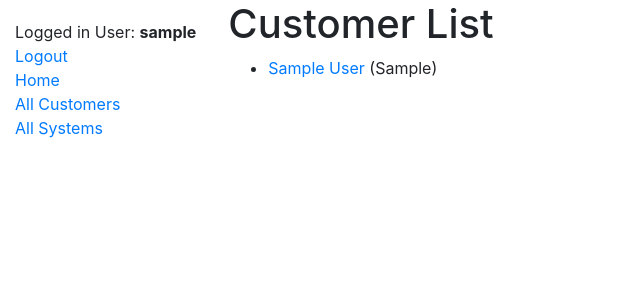
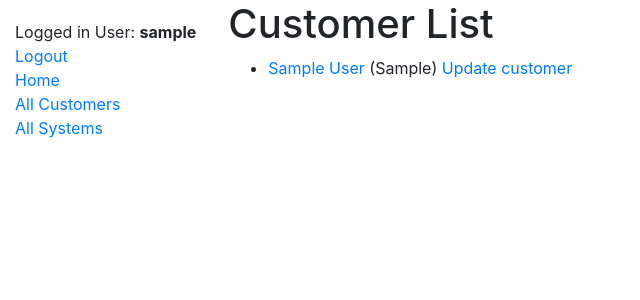
Before and after one commit to TheWoops/test-deploy-backend, a Django app: page /catalog/customers/ in a window 1280 px wide. Shown: the top 300 px of the page, without its empty margins (0-640 px from the left). Run offline with Django 3.2, Linux system fonts and the light colour scheme; a user stored in the database is signed in; tables that the repository leaves empty hold one stand-in row (values such as "Sample post").

Commit message:
implemented form to change customer location

```diff
--- a/catalog_app/models.py
+++ b/catalog_app/models.py
@@ -5,6 +5,7 @@ from django.urls import reverse
 class Customer(models.Model):
     """Class containing typical information about our customers"""
 
+    # better use uuid as id https://developer.mozilla.org/en-US/docs/Learn/Server-side/Django/Models
     name = models.CharField(max_length=100, help_text='e.g. Microsoft Deutschland GmbH')
     location = models.CharField(max_length=70, blank=True, default = '', help_text='e.g. Stuttgart')
     address = models.CharField(max_length=250,
--- a/catalog_app/templates/catalog_app/customer_list.html
+++ b/catalog_app/templates/catalog_app/customer_list.html
@@ -8,6 +8,7 @@
                 <li>
                   <a href="{{ customer.get_absolute_url }}">{{ customer.name }}</a>
                   ({{customer.location}})
+                  <a href="{% url 'renew-customer' customer.id %}">Update customer</a>
                 </li>
                 {% endfor %}
                 </ul>
--- a/catalog_app/urls.py
+++ b/catalog_app/urls.py
@@ -8,3 +8,8 @@ urlpatterns = [
     path('systems/', views.SystemListView.as_view(), name='systems'),
     path('systems/<int:pk>', views.SystemDetailView.as_view(), name='system-detail'),
 ]
+
+# Alter data via form
+urlpatterns += [
+    path('customer/<int:pk>/renew/', views.renew_customer, name='renew-customer'),
+]
--- a/catalog_app/views.py
+++ b/catalog_app/views.py
@@ -3,6 +3,13 @@ from django.views import generic
 
 # Create your views here.
 from catalog_app.models import Customer, System
+
+# Used for POST requests
+from django.shortcuts import render, get_object_or_404
+from django.http import HttpResponseRedirect
+from django.urls import reverse
+from catalog_app.forms import UpdateCustomerForm
+from django.contrib.auth.decorators import login_required, permission_required
 
 def index(request):
     """View function for home page of site."""
@@ -51,7 +58,37 @@ class SystemListView(generic.ListView):
         context['test_column'] = 'Testing additional variable'
         return context
 
-
-
 class SystemDetailView(generic.DetailView):
     model = System
+
+######## handling Post requests ########
+@login_required
+@permission_required('catalog_app.can_see_all_customers', raise_exception=True)
+def renew_customer(request, pk):
+    customer_instance = get_object_or_404(Customer, pk=pk)
+
+    # If this is a POST request then process the Form data
+    if request.method == 'POST':
+
+        # Create a form instance and populate it with data from the request (binding):
+        form = UpdateCustomerForm(request.POST)
+
+        # Check if the form is valid:
+        if form.is_valid():
+            # process the data in form.cleaned_data as required (here we just write it to the model due_back field)
+            customer_instance.location = form.cleaned_data['new_location']
+            customer_instance.save()
+
+            # redirect to a new URL (HomePage):
+            return HttpResponseRedirect(reverse('customer-detail', args=[pk]) )
+
+    # If this is a GET (or any other method) create the default form.
+    else:
+        form = UpdateCustomerForm(initial={'new_location': customer_instance.location})
+
+    context = {
+        'form': form,
+        'customer_instance': customer_instance,
+    }
+
+    return render(request, 'catalog_app/update_customer.html', context)
```
Also changed, not shown: catalog_app/forms.py (added, +15 -0 lines), catalog_app/templates/catalog_app/update_customer.html (added, +14 -0 lines).
